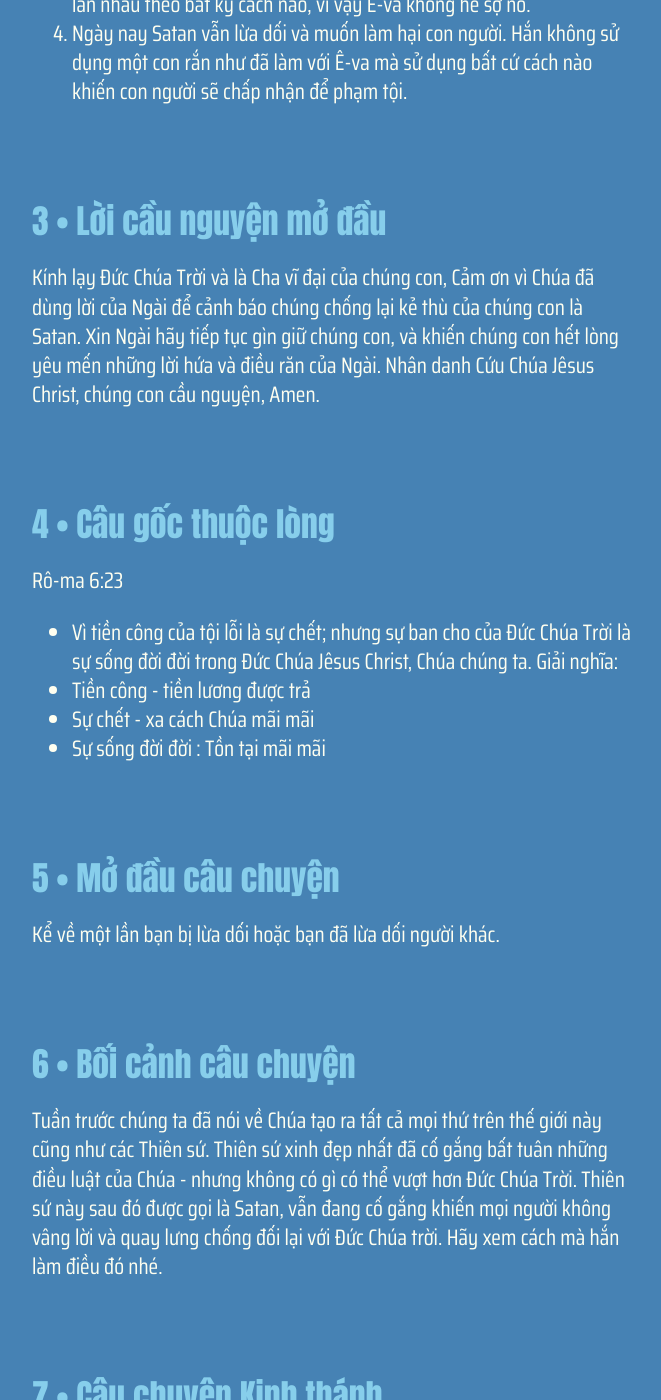
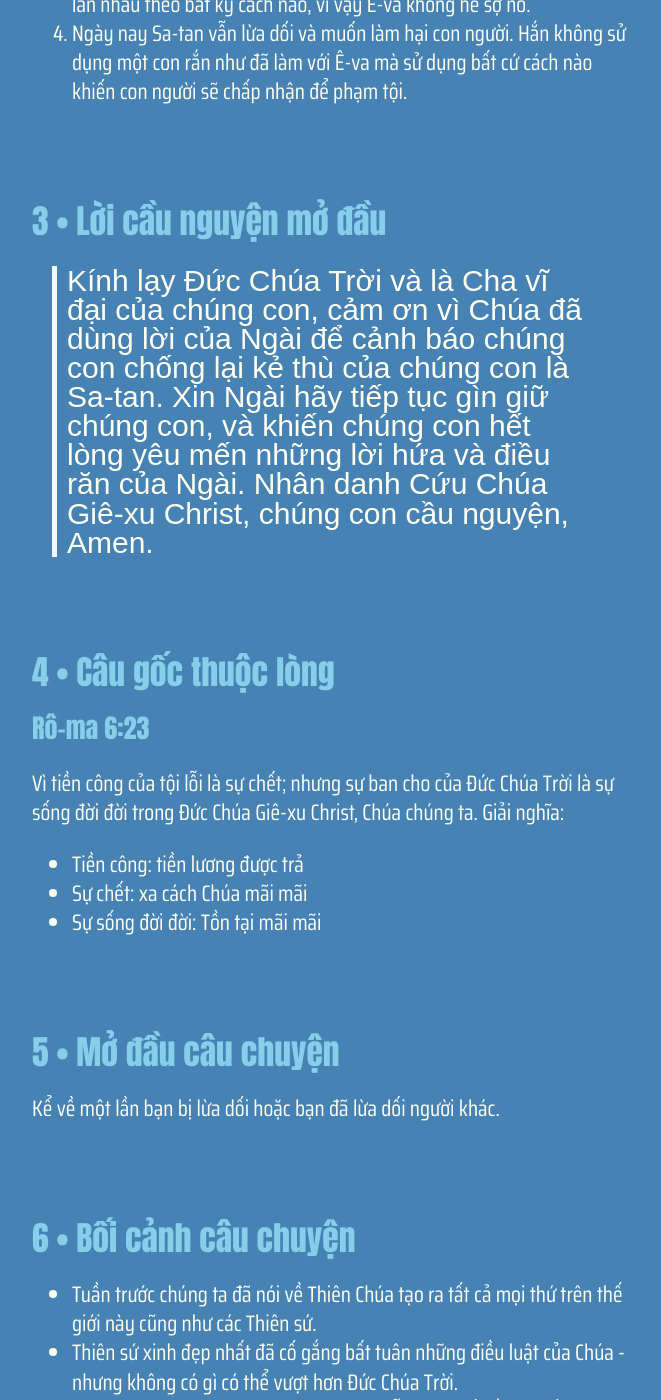
Before and after one commit to GospelTrust/LGS, a Jekyll site: the page built from docs/content/_vi/05-1.md, in a window 1280 px wide and 1400 px high, scrolled down 1313 px. Shown: the whole window, without its empty margins (308-969 px from the left). Built offline with Jekyll 4.4.1, drawn with Linux system fonts in a browser that asks for light colours; some web fonts are replaced; some of the changed text lies outside the part shown.

Commit message:
Update: w5d1

```diff
--- a/docs/content/_vi/05-1.md
+++ b/docs/content/_vi/05-1.md
@@ -17,20 +17,20 @@
 1. Sa-tan đã biết về lời cảnh báo của Đức Chúa Trời đối với A-đam liên quan đến cây biết điều thiện và điều ác; điều này cho thấy Sa-tan đã cố tình nhắc lại điều này một cách sai lạc đối với Ê-va như thế nào.
 2. Sa-tan ghét Đức Chúa Trời, và muốn tiêu diệt người Nam và người Nữ mà Đức Chúa Trời đã tạo ra, nên hắn đã lập kế hoạch để đánh lừa Ê-va.
 3. Sa-tan sử dụng một con rắn để thực hiện kế hoạch của mình - vào thời điểm này hắn đến với Ê-va trong hình dáng con rắn. Không giống như ngày nay, các con vật không gây hại cho A-đam và Ê-va hoặc gây hại lẫn nhau theo bất kỳ cách nào, vì vậy Ê-va không hề sợ nó.
-4. Ngày nay Satan vẫn lừa dối và muốn làm hại con người. Hắn không sử dụng một con rắn như đã làm với Ê-va mà sử dụng bất cứ cách nào khiến con người sẽ chấp nhận để phạm tội.
+4. Ngày nay Sa-tan vẫn lừa dối và muốn làm hại con người. Hắn không sử dụng một con rắn như đã làm với Ê-va mà sử dụng bất cứ cách nào khiến con người sẽ chấp nhận để phạm tội.
 
 
 {% include lesson/section.html index=3 %}
-Kính lạy Đức Chúa Trời và là Cha vĩ đại của chúng con, Cảm ơn vì Chúa đã dùng lời của Ngài để cảnh báo chúng chống lại kẻ thù của chúng con là Satan. Xin Ngài hãy tiếp tục gìn giữ chúng con, và khiến chúng con hết lòng yêu mến những lời hứa và điều răn của Ngài. Nhân danh Cứu Chúa Jêsus Christ, chúng con cầu nguyện, Amen.
+> Kính lạy Đức Chúa Trời và là Cha vĩ đại của chúng con, cảm ơn vì Chúa đã dùng lời của Ngài để cảnh báo chúng con chống lại kẻ thù của chúng con là Sa-tan. Xin Ngài hãy tiếp tục gìn giữ chúng con, và khiến chúng con hết lòng yêu mến những lời hứa và điều răn của Ngài. Nhân danh Cứu Chúa Giê-xu Christ, chúng con cầu nguyện, Amen.
 
 
 {% include lesson/section.html index=4 %}
-Rô-ma 6:23
-- Vì tiền công của tội lỗi là sự chết; nhưng sự ban cho của Đức Chúa Trời là sự sống đời đời trong Đức Chúa Jêsus Christ, Chúa chúng ta.
+### Rô-ma 6:23
+Vì tiền công của tội lỗi là sự chết; nhưng sự ban cho của Đức Chúa Trời là sự sống đời đời trong Đức Chúa Giê-xu Christ, Chúa chúng ta.
 Giải nghĩa:
-- Tiền công - tiền lương được trả
-- Sự chết - xa cách Chúa mãi mãi
-- Sự sống đời đời : Tồn tại mãi mãi
+- Tiền công: tiền lương được trả
+- Sự chết: xa cách Chúa mãi mãi
+- Sự sống đời đời: Tồn tại mãi mãi
 
 
 {% include lesson/section.html index=5 %}
@@ -38,16 +38,21 @@
 
 
 {% include lesson/section.html index=6 %}
-Tuần trước chúng ta đã nói về Chúa tạo ra tất cả mọi thứ trên thế giới này cũng như các Thiên sứ. Thiên sứ xinh đẹp nhất đã cố gắng bất tuân những điều luật của Chúa - nhưng không có gì có thể vượt hơn Đức Chúa Trời. Thiên sứ này sau đó được gọi là Satan, vẫn đang cố gắng khiến mọi người không vâng lời và quay lưng chống đối lại với Đức Chúa trời. Hãy xem cách mà hắn làm điều đó nhé.
+- Tuần trước chúng ta đã nói về Thiên Chúa tạo ra tất cả mọi thứ trên thế giới này cũng như các Thiên sứ.
+- Thiên sứ xinh đẹp nhất đã cố gắng bất tuân những điều luật của Chúa - nhưng không có gì có thể vượt hơn Đức Chúa Trời.
+- Thiên sứ này sau đó được gọi là Sa-tan, vẫn đang cố gắng khiến mọi người không vâng lời và quay lưng chống đối lại với Đức Chúa trời.
+- Hãy xem cách mà hắn làm điều đó nhé!
 
 
 {% include lesson/section.html index=7 %}
-Sáng thế ký 3:1-7
+Sáng-thế ký 3:1-7
 
 
 {% include lesson/section.html index=8 %}
-KỂ CHUYỆN QUA LẠI
-- Trong hoạt động này. Bạn cho con bạn kể lại câu chuyện. Bạn bắt đầu bằng cách chia sẻ tình tiết đầu tiên của câu chuyện. Sau đó, con bạn chia sẻ sự việc thứ hai đã xảy ra và cứ tiếp tục như vậy cho đến khi hoàn thành câu chuyện.
+### Kể chuyện qua lại
+- Trong hoạt động này, cho trẻ em kể lại câu chuyện.
+- Phụ huynh bắt đầu bằng cách chia sẻ tình tiết đầu tiên của câu chuyện.
+- Sau đó, con bạn chia sẻ sự việc thứ hai đã xảy ra và cứ tiếp tục như vậy cho đến khi hoàn thành câu chuyện.
 
 
 {% include lesson/section.html index=9 %}
@@ -57,4 +62,4 @@
 
 
 {% include lesson/section.html index=10 %}
-Chúa ơi, chúng con cảm ơn vì Lời Thành tín và Chân thật của Chúa đã thêm sức và năng quyền để nhắc nhở chúng con và cảnh báo chúng con về Sa-tan và những cách thức lừa dối chúng con của hắn. Xin Chúa ban cho chúng con ân điển để đáp lại trong sự vâng lời Ngài. Nhân danh Cứu Chúa Jêsus Christ, chúng con cầu nguyện, Amen.
+> Chúa ơi, chúng con cảm ơn vì Lời Thành tín và Chân thật của Chúa đã thêm sức và năng quyền để nhắc nhở chúng con và cảnh báo chúng con về Sa-tan và những cách thức lừa dối chúng con. Xin Chúa ban cho chúng con ân điển để đáp lại trong sự vâng lời Ngài. Nhân danh Cứu Chúa Giê-xu Christ, chúng con cầu nguyện, Amen.
```
Also changed, not shown: other parts of docs/content/_vi/05-1.md (+4 -4 lines).
